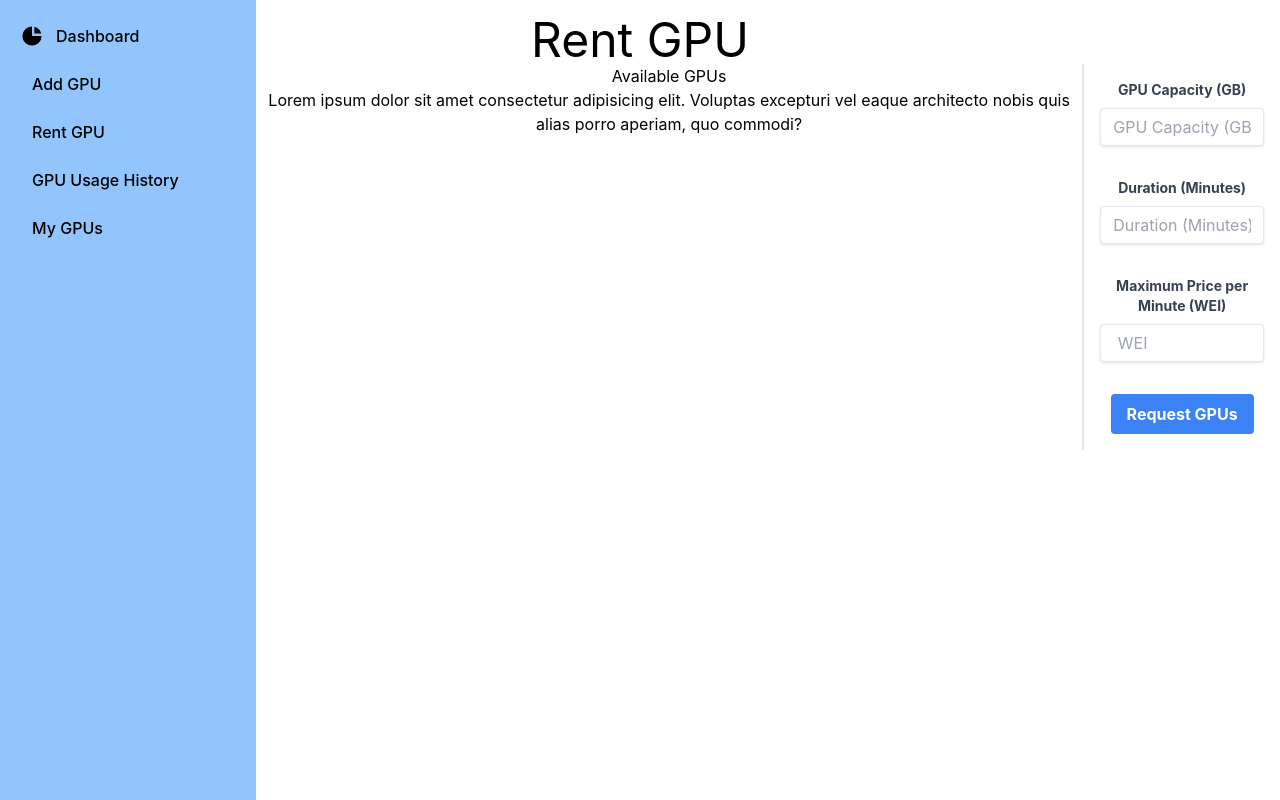
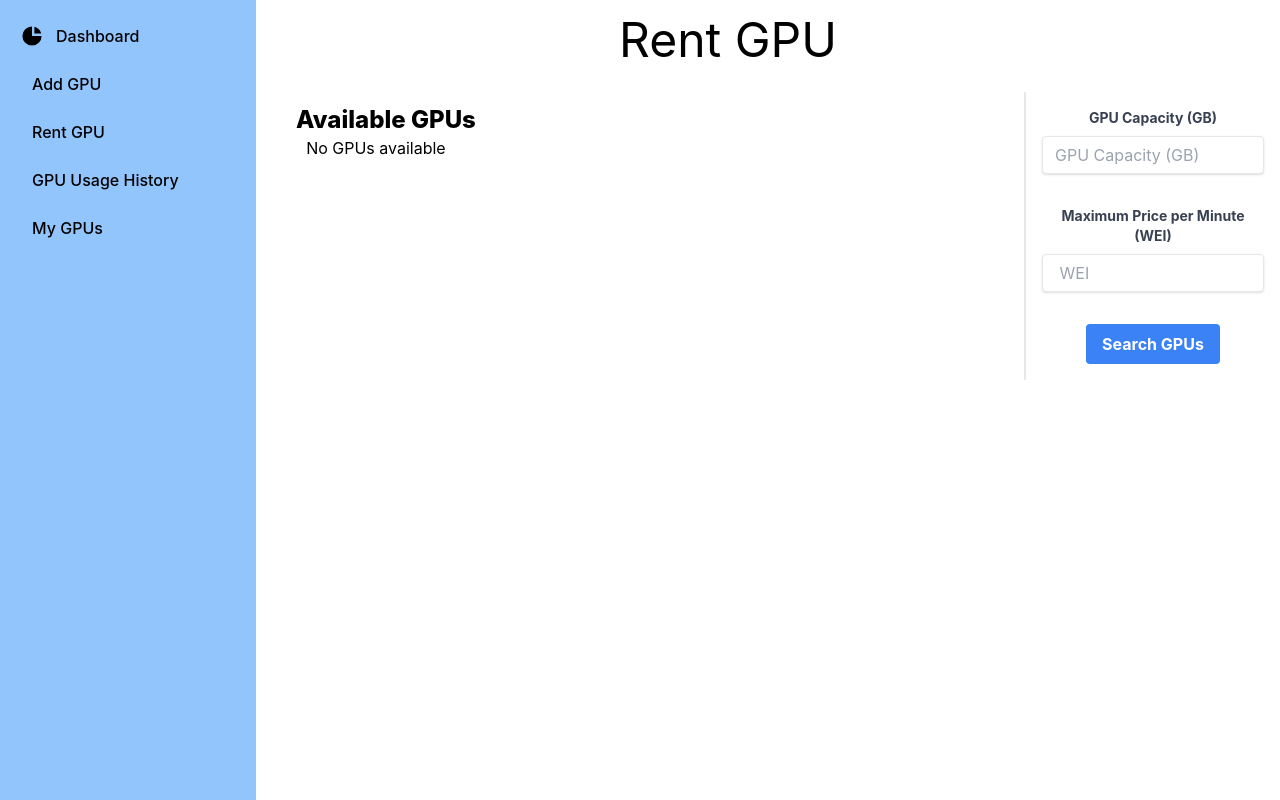
Before and after one commit to pali101/GPUHub, a React (Create React App) app in the folder src/frontend/: page /rentgpu in a window 1280 px wide. Built offline with nearby package versions, Linux system fonts and the light colour scheme.

Commit message:
rent gpu page list of gpu ui added

```diff
--- a/src/frontend/src/components/RentGPU.js
+++ b/src/frontend/src/components/RentGPU.js
@@ -4,23 +4,24 @@ import { Navbar } from "./Navbar";
 const RentGPU = () => {
   const [gpuCapacity, setGpuCapacity] = useState();
   const [maxPricePerMinute, setMaxPricePerMinute] = useState();
-  const [duration, setDuration] = useState();
+  // const [duration, setDuration] = useState();
+  const [gpuList, setGpuList] = useState([]);
 
   const handleRequestGPU = async () => {
-    if (!gpuCapacity || !maxPricePerMinute || !duration) {
+    if (!gpuCapacity || !maxPricePerMinute) {
       alert("Please fill all the fields");
       return;
     }
-    if (gpuCapacity <= 0 || maxPricePerMinute <= 0 || duration <= 0) {
+    if (gpuCapacity <= 0 || maxPricePerMinute <= 0) {
       alert("Please enter valid values");
       return;
     }
     const data = {
-      capacity: parseInt(gpuCapacity),
-      price: parseInt(maxPricePerMinute),
-      duration: parseInt(duration),
+      minCapacity: parseInt(gpuCapacity),
+      maxPrice: parseInt(maxPricePerMinute),
+      // duration: parseInt(duration),
     };
-    const response = await fetch("http://localhost:5000/rentgpu", {
+    const response = await fetch("http://localhost:5000/getgpulist", {
       method: "POST",
       headers: {
         "Content-Type": "application/json",
@@ -29,23 +30,79 @@ const RentGPU = () => {
     });
     const res = await response.json();
     console.log(res);
+    setGpuList(res);
   };
   return (
     <div>
       <Navbar />
-      <h1 className="text-5xl mt-4">Rent GPU</h1>
-      <div className="flex ml-64">
-        <div className="flex flex-col">
-          <h2>Available GPUs </h2>
+      <h1 className="text-5xl mt-4 ml-44">Rent GPU</h1>
+      <div className="flex ml-64 justify-between">
+        {" "}
+        {/* outer block */}
+        <div className="flex flex-col ml-5">
+          <h2 className="text-2xl font-extrabold mt-10 text-left ml-5">Available GPUs </h2>
           <div>
-            <p>
-              Lorem ipsum dolor sit amet consectetur adipisicing elit. Voluptas
-              excepturi vel eaque architecto nobis quis alias porro aperiam, quo
-              commodi?
-            </p>
+            {gpuList.length > 0 ? (
+              <div className="flex flex-wrap">
+                {gpuList.map((gpu) => (
+                  <div className="flex flex-col px-8 py-2 border-gray-200 border-2 rounded-md m-5">
+                    <div className="flex flex-col items-start">
+                      <table>
+                        <tr>
+                          <td className="text-left">
+                            {" "}
+                            <label className="text-xl">GPU Model</label>
+                          </td>
+                          <td className="text-left pr-2">
+                            {" "}
+                            <span className="text-xl font-bold">
+                              : {gpu[1]}
+                            </span>
+                          </td>
+                        </tr>
+                        <tr>
+                          <td className="text-left pr-2">
+                            <label className="text-xl">Price per Minute</label>
+                          </td>
+                          <td className="text-left pr-2">
+                            {" "}
+                            <span className="text-xl font-bold">
+                              : {gpu[3]} WEI
+                            </span>
+                          </td>
+                        </tr>
+                        <tr>
+                          <td className="text-left pr-2">
+                            {" "}
+                            <label className="text-xl">Capacity</label>
+                          </td>
+                          <td className="text-left pr-2">
+                            {" "}
+                            <span className="text-xl font-bold">
+                              : {gpu[2]} GB
+                            </span>
+                          </td>
+                        </tr>
+                      </table>
+                    </div>
+                    <div className="flex justify-center">
+                      <button
+                        class="m-4  bg-blue-500 hover:bg-blue-700 text-white font-bold py-2 px-4 rounded focus:outline-none focus:shadow-outline"
+                        type="button"
+                        onClick={handleRequestGPU}
+                      >
+                        Rent GPU
+                      </button>
+                    </div>
+                  </div>
+                ))}
+              </div>
+            ) : (
+              <div>No GPUs available</div>
+            )}
           </div>
         </div>
-        <div className="w-1/4 flex flex-col border-l-2">
+        <div className="w-1/4 flex flex-col border-l-2 mt-7">
           <div class="m-4">
             <label
               className="block text-gray-700 text-sm font-bold mb-2"
@@ -62,7 +119,7 @@ const RentGPU = () => {
               onChange={(e) => setGpuCapacity(e.target.value)}
             />
           </div>
-          <div class="m-4">
+          {/* <div class="m-4">
             <label
               className="block text-gray-700 text-sm font-bold mb-2"
               for="username"
@@ -77,7 +134,7 @@ const RentGPU = () => {
               value={duration}
               onChange={(e) => setDuration(e.target.value)}
             />
-          </div>
+          </div> */}
           <div class="m-4">
             <label
               className="block text-gray-700 text-sm font-bold mb-2"
@@ -101,7 +158,7 @@ const RentGPU = () => {
               type="button"
               onClick={handleRequestGPU}
             >
-              Request GPUs
+              Search GPUs
             </button>
           </div>
         </div>
```
